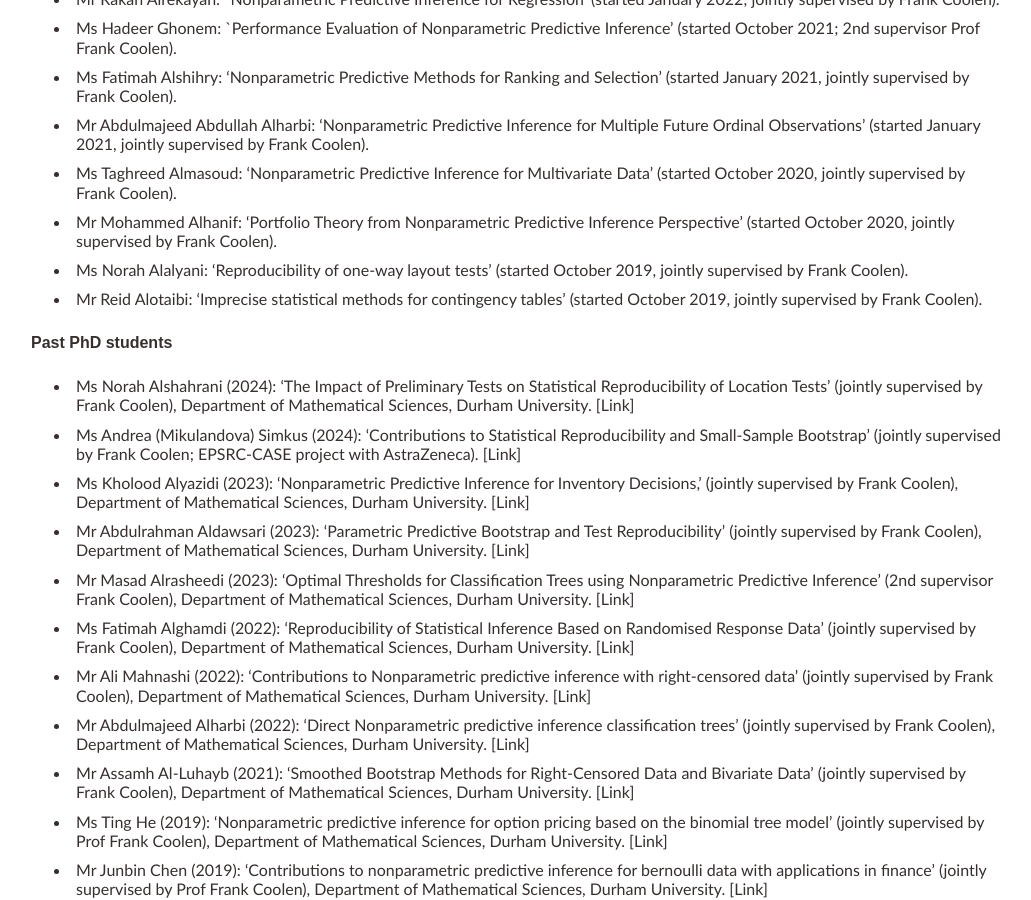
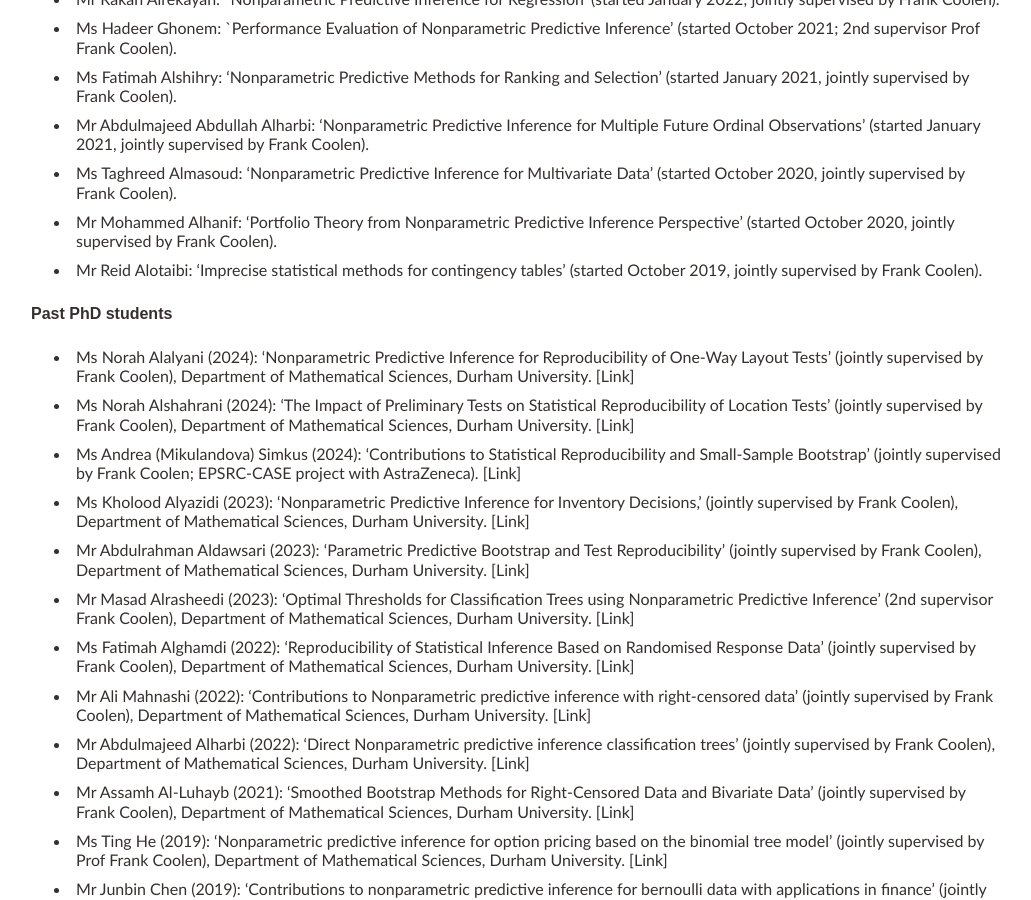
Before and after one commit to tmaturi/tahanimaturi, a Jekyll site: the page built from research.md, in a window 1280 px wide and 900 px high, scrolled down 805 px. Shown: the whole window, without its empty margins (120-1151 px from the left). Built offline with Jekyll 4.4.1, drawn with Linux system fonts in a browser that asks for light colours; our own code applies the rules of GitHub Pages for plain Markdown files.

Commit message:
Update research.md

```diff
--- a/research.md
+++ b/research.md
@@ -46,7 +46,6 @@ title: Research
 
 
 
-- Ms Norah Alalyani: 'Reproducibility of one-way layout tests' (started October 2019, jointly supervised by Frank Coolen).
 
 
 - Mr Reid Alotaibi: 'Imprecise statistical methods for contingency tables' (started October 2019, jointly supervised by Frank Coolen).
@@ -59,6 +58,8 @@ title: Research
 
 ### Past PhD students
 <br>
+
+- Ms Norah Alalyani (2024): 'Nonparametric Predictive Inference for Reproducibility of One-Way Layout Tests' (jointly supervised by Frank Coolen),  Department of Mathematical Sciences, Durham University. [[Link]](http://etheses.dur.ac.uk/)
 
 - Ms Norah Alshahrani (2024): 'The Impact of Preliminary Tests on Statistical Reproducibility
 of Location Tests'  (jointly supervised by Frank Coolen),  Department of Mathematical Sciences, Durham University. [[Link]](http://etheses.dur.ac.uk/)
```
